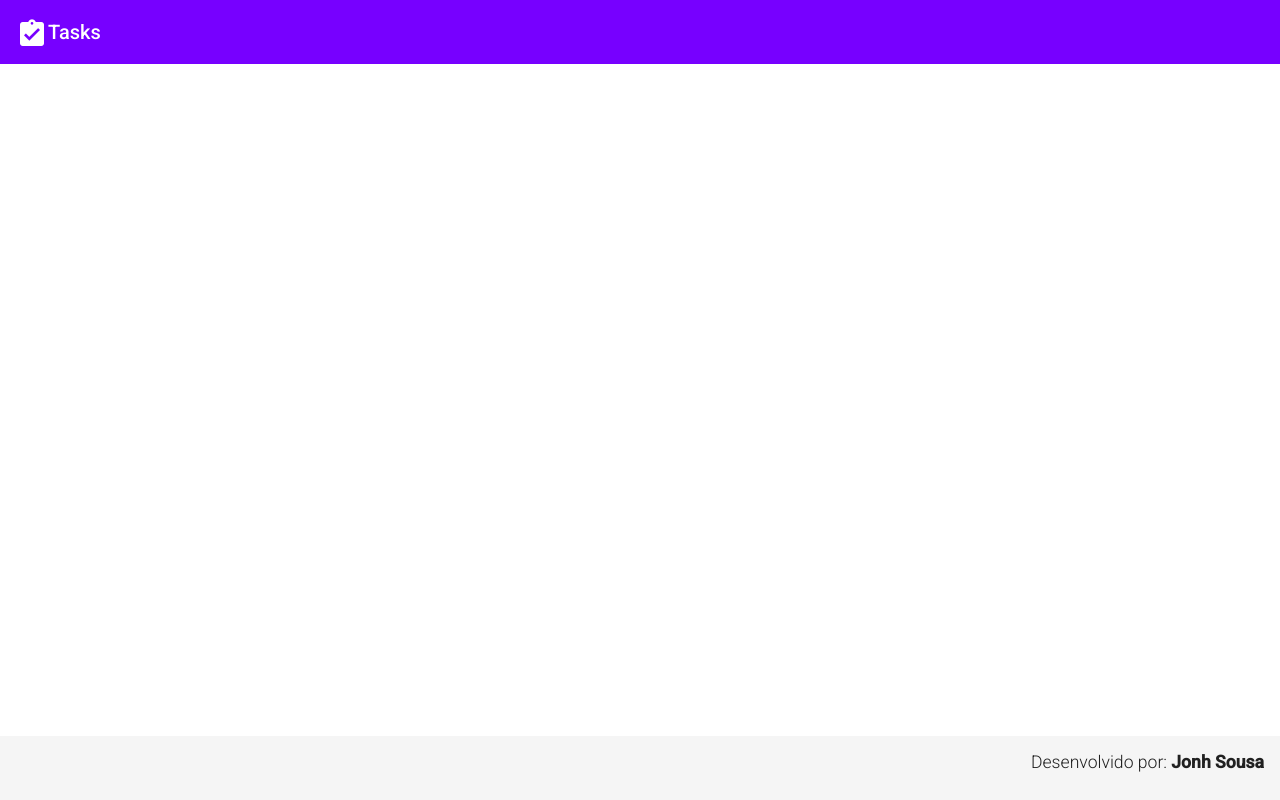
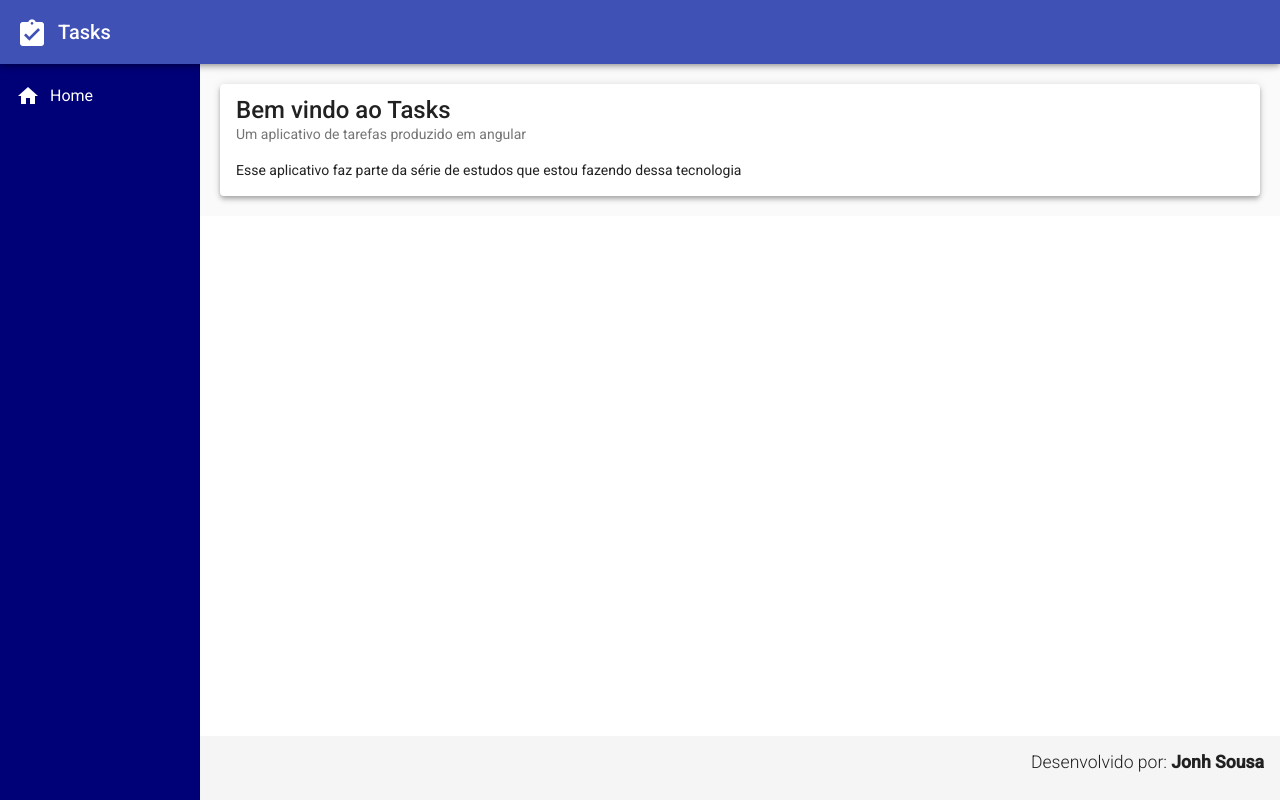
Before and after one commit to JonhSousa/Tasks, an Angular app in the folder frontend/: page / in a window 1280 px wide. Built offline with nearby package versions, Linux system fonts and the light colour scheme.

Commit message:
Home and start-page components implemented

```diff
--- a/frontend/src/app/app.component.html
+++ b/frontend/src/app/app.component.html
@@ -1,2 +1,3 @@
 <app-header></app-header>
+<app-home></app-home>
 <app-footer></app-footer>
--- /dev/null
+++ b/frontend/src/app/components/pages/start-page/start-page.component.css
@@ -0,0 +1,3 @@
+.start-content {
+  margin: 20px;
+}
--- /dev/null
+++ b/frontend/src/app/components/pages/start-page/start-page.component.html
@@ -0,0 +1,10 @@
+<div class='start-content'>
+
+  <mat-card class="mat-elevation-z4">
+    <mat-card-title>Bem vindo ao Tasks</mat-card-title>
+    <mat-card-subtitle>Um aplicativo de tarefas produzido em angular</mat-card-subtitle>
+    <mat-card-content>Esse aplicativo faz parte da série de estudos que estou fazendo dessa tecnologia
+    </mat-card-content>
+  </mat-card>
+
+</div>
--- /dev/null
+++ b/frontend/src/app/components/pages/start-page/start-page.component.ts
@@ -0,0 +1,15 @@
+import { Component, OnInit } from '@angular/core';
+
+@Component({
+  selector: 'app-start-page',
+  templateUrl: './start-page.component.html',
+  styleUrls: ['./start-page.component.css']
+})
+export class StartPageComponent implements OnInit {
+
+  constructor() { }
+
+  ngOnInit(): void {
+  }
+
+}
--- /dev/null
+++ b/frontend/src/app/template/layout/home/home.component.css
@@ -0,0 +1,17 @@
+.sidenav-container {
+  color: #fff;
+}
+
+.left-sidenav {
+  display: flex;
+  width: 200px;
+  background-color: #007;
+}
+
+.left-sidenav a {
+  color: #fff;
+}
+
+.left-sidenav a i {
+  margin-right: 10px;
+}
--- /dev/null
+++ b/frontend/src/app/template/layout/home/home.component.html
@@ -0,0 +1,10 @@
+<mat-sidenav-container class="sidenav-container">
+  <mat-sidenav class="left-sidenav" opened mode="side" fixedInViewport="true" fixedTopGap="64">
+    <mat-nav-list>
+      <a mat-list-item><i class="material-icons">home</i>Home</a>
+    </mat-nav-list>
+  </mat-sidenav>
+  <mat-sidenav-content>
+    <app-start-page></app-start-page>
+  </mat-sidenav-content>
+</mat-sidenav-container>
--- /dev/null
+++ b/frontend/src/app/template/layout/home/home.component.ts
@@ -0,0 +1,15 @@
+import { Component, OnInit } from '@angular/core';
+
+@Component({
+  selector: 'app-home',
+  templateUrl: './home.component.html',
+  styleUrls: ['./home.component.css']
+})
+export class HomeComponent implements OnInit {
+
+  constructor() { }
+
+  ngOnInit(): void {
+  }
+
+}
--- a/frontend/src/app/templates/layout/header/header.component.css
+++ b/frontend/src/app/templates/layout/header/header.component.css
@@ -1,16 +1,23 @@
-.header-toolbar {
+.mat-header-toolbar {
+  position: relative;
+  z-index: 2;
+}
+
+
+.mat-header-toolbar {
+  position: relative;
   display: flex;
   align-items: center;
-  background-color: #70f;
   color: #fff;
 }
 
-.header-toolbar a i {
+.mat-header-toolbar a {
+  vertical-align: middle;
+  line-height: 70px;
+}
+
+.mat-header-toolbar a i {
   vertical-align: middle;
   font-size: 2.0rem;
+  margin-right: 10px;
 }
-
-.header-toolbar a {
-  vertical-align: middle;
-  line-height: 68px;
-}
--- a/frontend/src/app/templates/layout/header/header.component.html
+++ b/frontend/src/app/templates/layout/header/header.component.html
@@ -1,3 +1,3 @@
-<mat-toolbar class="header-toolbar">
+<mat-toolbar class="mat-header-toolbar mat-elevation-z4" color="primary">
   <a><i class="material-icons">assignment_turned_in</i>Tasks</a>
 </mat-toolbar>
```
Also changed, not shown: frontend/src/app/app.module.ts (+17 -1 lines), 2 other files (tests, documents, lock files or other folders).
